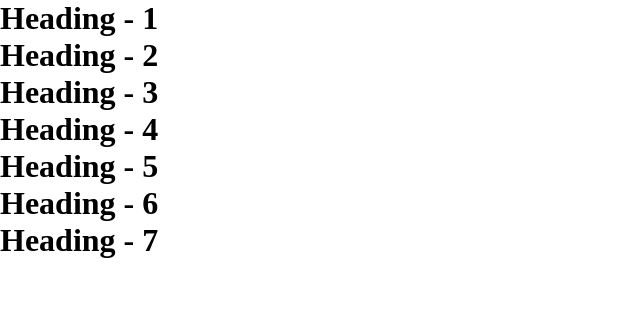
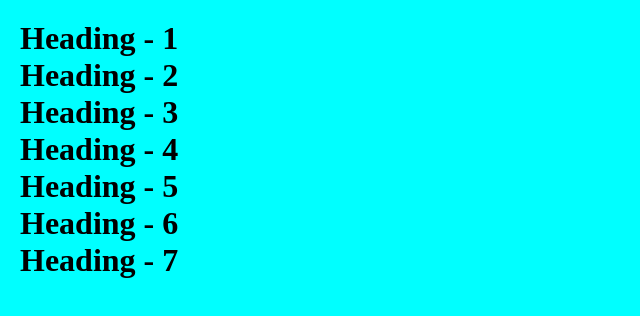
Before and after one commit to nithyaganeshm/Git-Demo, a plain HTML site: page index.html in a window 1280 px wide. Shown: the whole page, without its empty margins (0-640 px from the left). Drawn offline with Linux system fonts and the light colour scheme.

Commit message:
Styles are added to html document

```diff
--- a/index.html
+++ b/index.html
@@ -6,7 +6,7 @@
     <title>MY-PROJECT</title>
     <link rel="stylesheet" href="style.css">
 </head>
-<body>
+<body class="bg-container">
     <h1>Heading - 1</h1>
     <h1>Heading - 2</h1>
     <h1>Heading - 3</h1>
--- a/style.css
+++ b/style.css
@@ -3,3 +3,8 @@
     padding: 0;
     box-sizing: border-box;
 }
+
+.bg-container {
+    background-color: aqua;
+    padding: 20px;
+}
```
